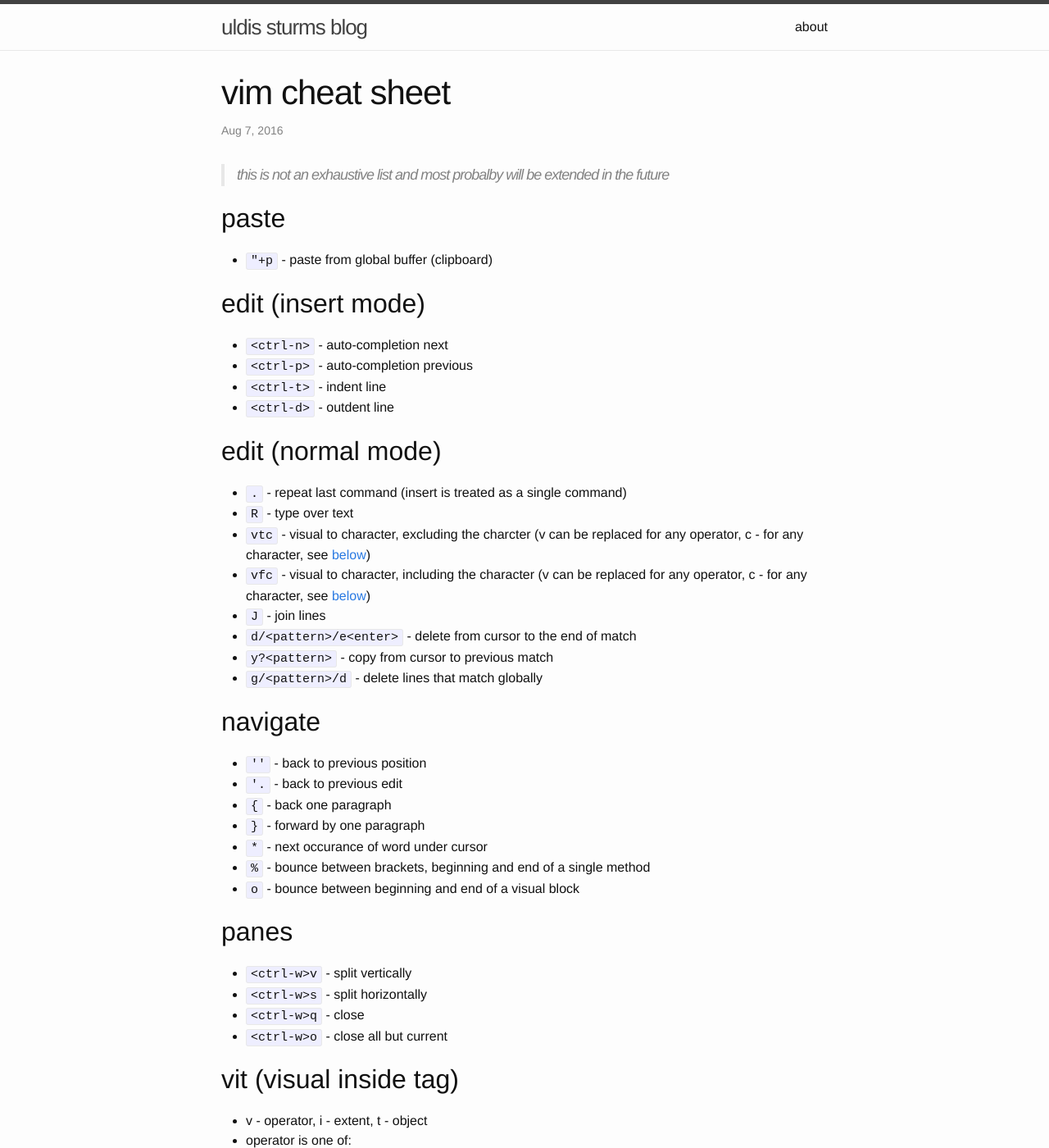
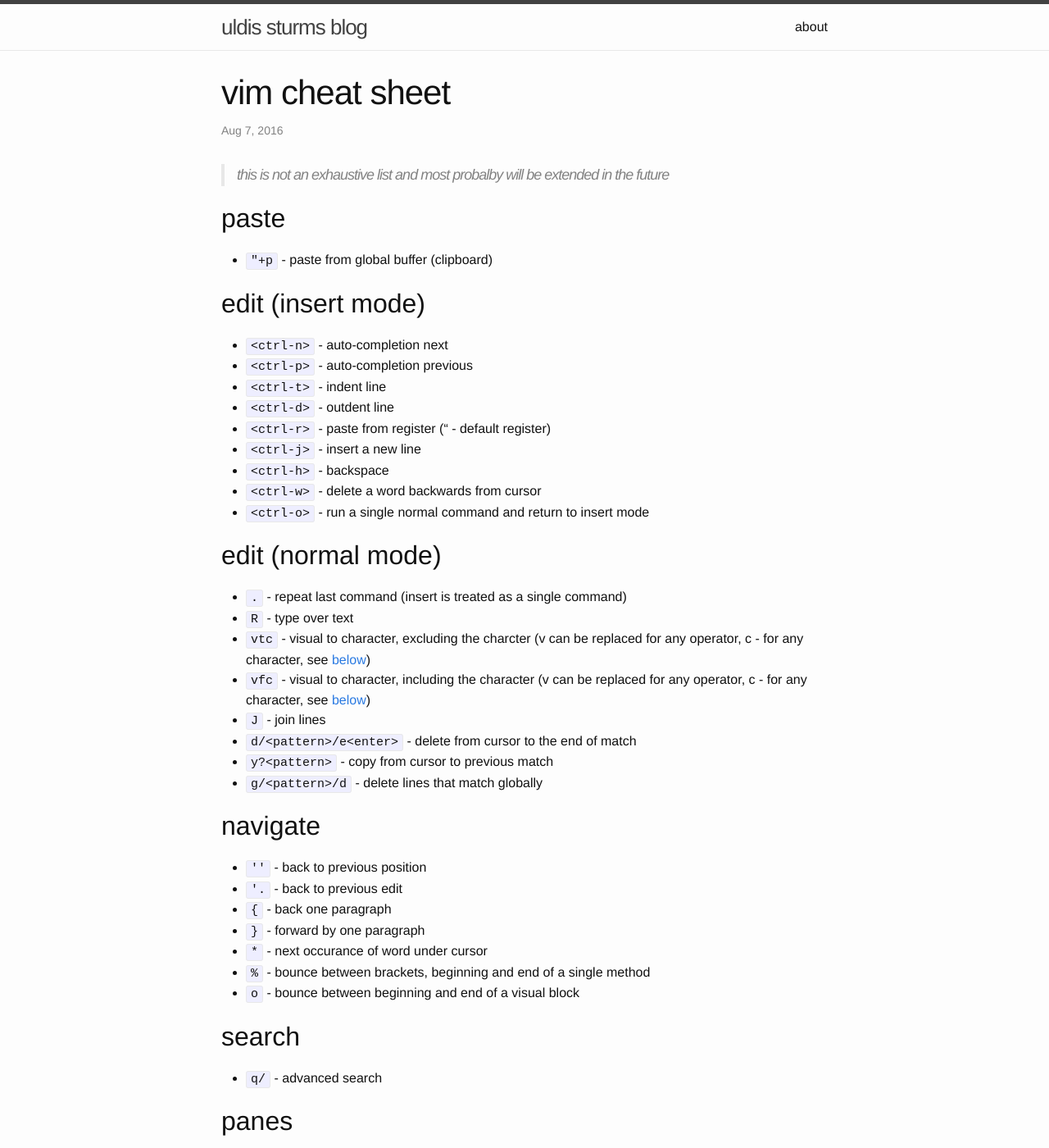
Before and after one commit to uldissturms/uldissturms.github.io, a Jekyll site: the page built from _posts/2016-08-07-vim-cheat-sheet.markdown, in a window 1280 px wide and 1400 px high. Shown: the whole window at 82% size. Built offline with Jekyll 4.4.1, drawn with Linux system fonts in a browser that asks for light colours.

Commit message:
extend list of vim shortcuts from: https://vimeo.com/67215271

````diff
--- a/_posts/2016-08-07-vim-cheat-sheet.markdown
+++ b/_posts/2016-08-07-vim-cheat-sheet.markdown
@@ -17,6 +17,11 @@ edit (insert mode)
 - ```<ctrl-p>``` - auto-completion previous
 - ```<ctrl-t>``` - indent line
 - ```<ctrl-d>``` - outdent line
+- ```<ctrl-r>``` - paste from register (" - default register)
+- ```<ctrl-j>``` - insert a new line
+- ```<ctrl-h>``` - backspace
+- ```<ctrl-w>``` - delete a word backwards from cursor
+- ```<ctrl-o>``` - run a single normal command and return to insert mode
 
 edit (normal mode)
 ---------------------
@@ -38,6 +43,10 @@ navigate
 - ```*``` - next occurance of word under cursor
 - ```%``` - bounce between brackets, beginning and end of a single method
 - ```o``` - bounce between beginning and end of a visual block
+
+search
+------
+- ```q/``` - advanced search
 
 panes
 -----
````
